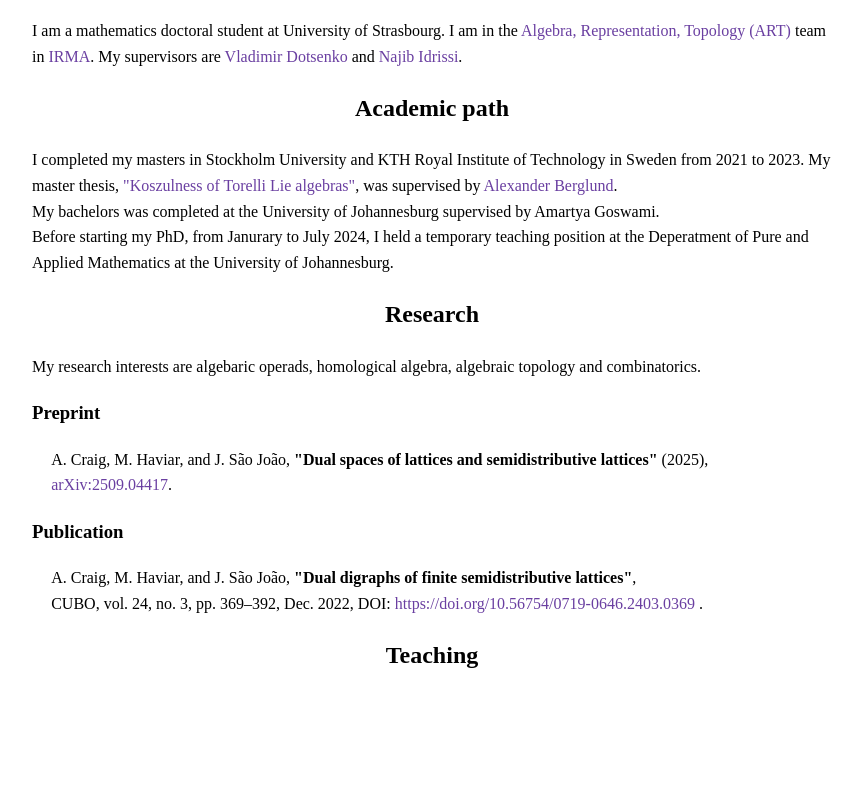
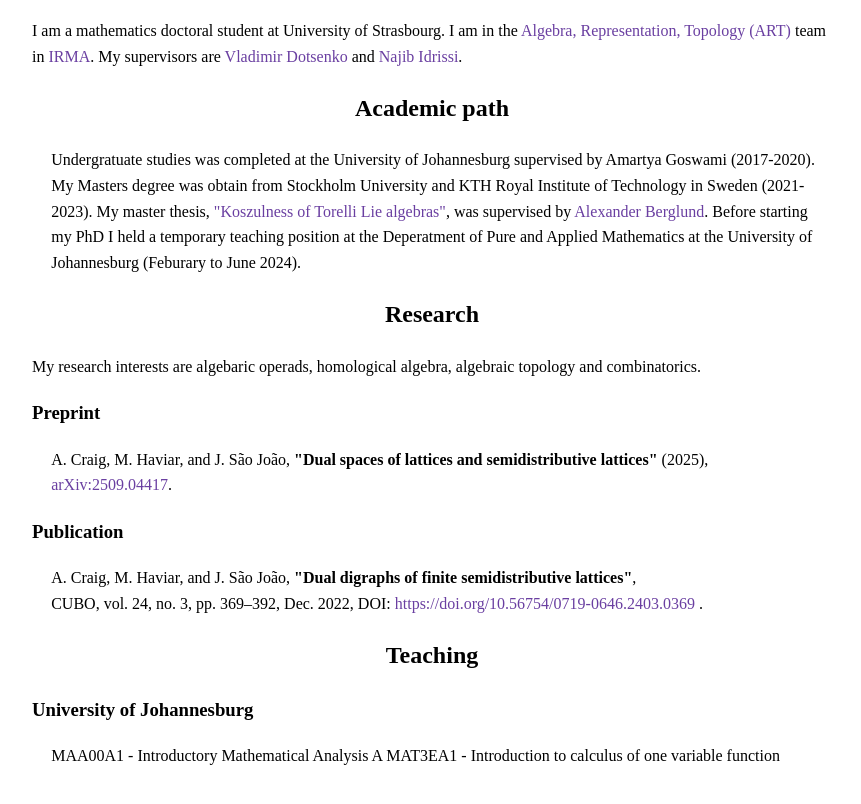
Before and after one commit to jsaojoao/jsaojoao.github.io, a plain HTML site: page index.html in a window 1280 px wide. Shown: the part 124-928 px from the top of the page, without its empty margins (208-1069 px from the left). Before the commit the page ends 867 px from the top, so only its background shows below. Drawn offline with Linux system fonts and the light colour scheme.

Commit message:
Revise academic and teaching sections in index.html
Updated academic path details and teaching information.

```diff
--- a/index.html
+++ b/index.html
@@ -59,7 +59,21 @@
 
   <h2>Academic path</h2>
 
-  <p>
+   <ul>
+    Undergratuate studies was completed at the University of Johannesburg supervised by Amartya Goswami (2017-2020).
+
+    My Masters degree was obtain from Stockholm University and KTH Royal Institute of Technology in Sweden (2021-2023).
+    My master thesis,
+    <a href="https://su.diva-portal.org/smash/record.jsf?dswid=-9329&pid=diva2%3A1850408&c=1&searchType=SIMPLE&language=en&query=Koszulness+of+torelli&af=%5B%5D&aq=%5B%5B%5D%5D&aq2=%5B%5B%5D%5D&aqe=%5B%5D&noOfRows=50&sortOrder=author_sort_asc&sortOrder2=title_sort_asc&onlyFullText=false&sf=undergraduate"
+      target="_blank" rel="noopener noreferrer">"Koszulness of Torelli Lie algebras"</a>, was supervised by
+    <a href="https://staff.math.su.se/alexb/" target="_blank" rel="noopener noreferrer">Alexander Berglund</a>.
+
+
+    Before starting my PhD I held a temporary teaching position at the Deperatment of Pure and Applied Mathematics at the University of Johannesburg (Feburary to June 2024).
+
+  </ul>
+
+ <!-- <p>
     I completed my masters in Stockholm University and KTH Royal Institute of Technology in Sweden from 2021 to 2023.
     My master thesis,
     <a href="https://su.diva-portal.org/smash/record.jsf?dswid=-9329&pid=diva2%3A1850408&c=1&searchType=SIMPLE&language=en&query=Koszulness+of+torelli&af=%5B%5D&aq=%5B%5B%5D%5D&aq2=%5B%5B%5D%5D&aqe=%5B%5D&noOfRows=50&sortOrder=author_sort_asc&sortOrder2=title_sort_asc&onlyFullText=false&sf=undergraduate"
@@ -70,7 +84,7 @@
 
     Before starting my PhD, from Janurary to July 2024,
     I held a temporary teaching position at the Deperatment of Pure and Applied Mathematics at the University of Johannesburg.
-  </p>
+  </p>-->
 
   <h2>Research</h2>
 
@@ -99,13 +113,14 @@
 
   <h2>Teaching</h2>
 
-  <!--<h3>University of Johannesburg</h3>
+  <h3>University of Johannesburg</h3>
 
   <ul>
-    Math A1: "Mathematics for Financial Sciences"
-    Math 1D: "Introduction to Calculus: "-->
+    MAA00A1 - Introductory Mathematical Analysis A
+
+    MAT3EA1 - Introduction to calculus of one variable function
     <!--<li><strong>Title of Paper 2</strong>, Authors, Journal, Year.</li>-->
-  <!--</ul>-->
+  </ul>
 
 
 </body>
```
